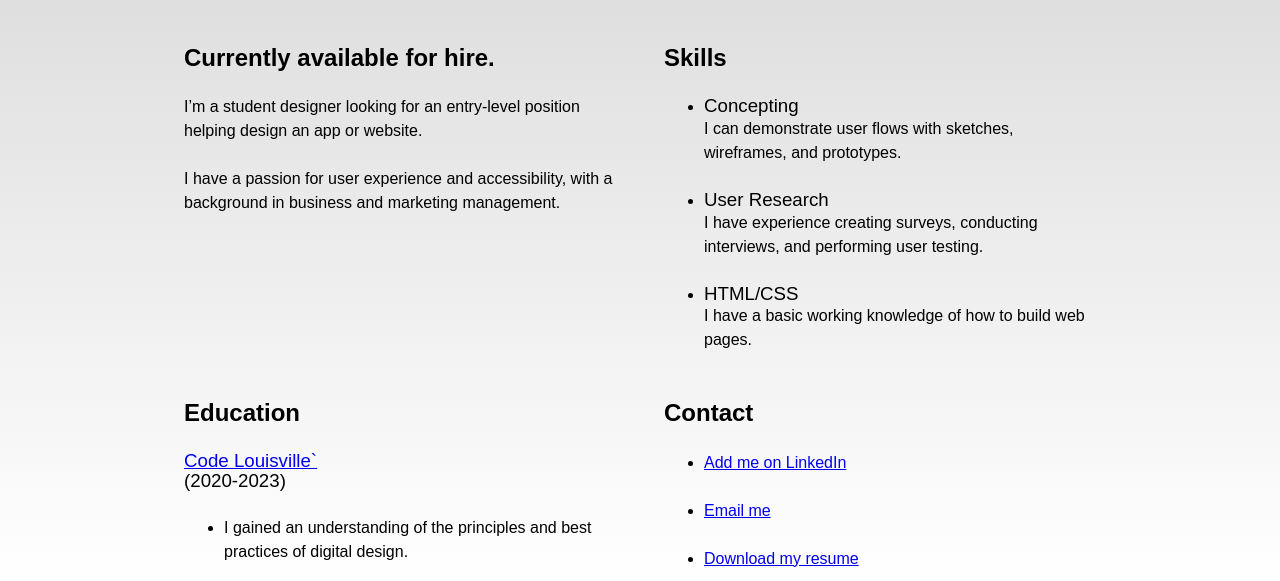
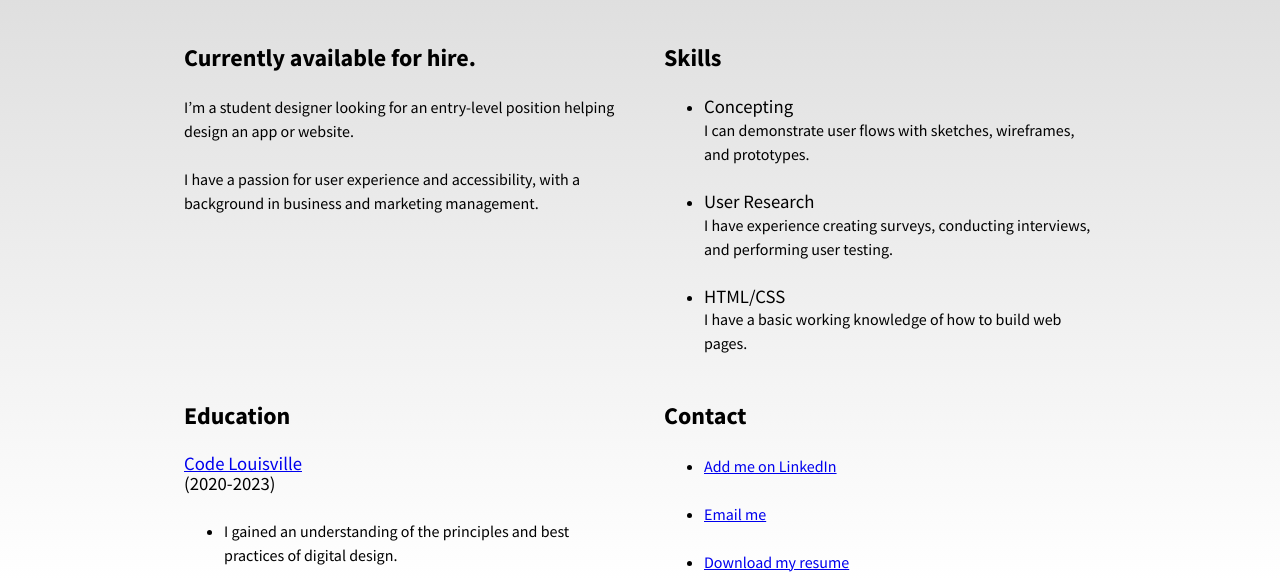
Before and after one commit to joshua-knox/joshknox-rocks, a website: page public/index.html in a window 1280 px wide. Shown: the part 219-800 px from the top of the page. Drawn offline with Linux system fonts and the light colour scheme.

Commit message:
update font

```diff
--- a/public/index.html
+++ b/public/index.html
@@ -4,6 +4,9 @@
   <meta charset="UTF-8">
   <meta name="viewport" content="width=device-width, initial-scale=1">
   <title>Josh Knox - UX/UI Designer - Louisville, KY</title>
+  <link rel="preconnect" href="https://fonts.googleapis.com">
+  <link rel="preconnect" href="https://fonts.gstatic.com" crossorigin>
+  <link href="https://fonts.googleapis.com/css2?family=Source+Sans+Pro:wght@400;700&display=swap" rel="stylesheet">
   <link rel="stylesheet" href="/styles.css">
 </head>
 
@@ -77,7 +80,7 @@
         </h2>
         <h3>
           <a href="https://codelouisville.org" target="_blank">
-            Code Louisville`
+            Code Louisville
           </a>
           <span class="dates">
             (2020-2023)
--- a/public/styles.css
+++ b/public/styles.css
@@ -4,7 +4,7 @@
 
 body {
   margin: 0;
-  font-family: sans-serif;
+  font-family: 'Source Sans Pro', sans-serif;
   line-height: 1.5;
   display: flex;
   flex-direction: column;
```
